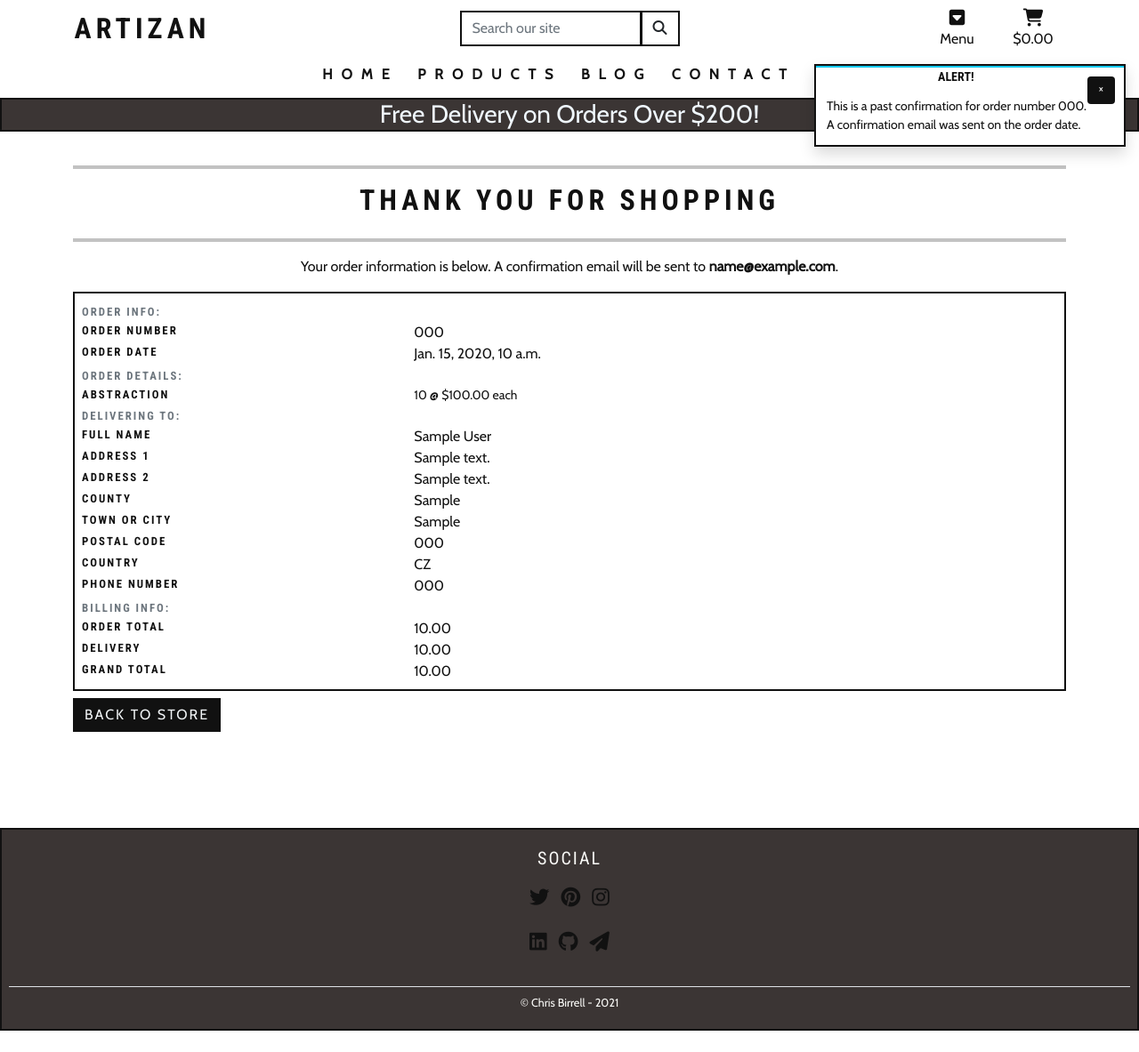
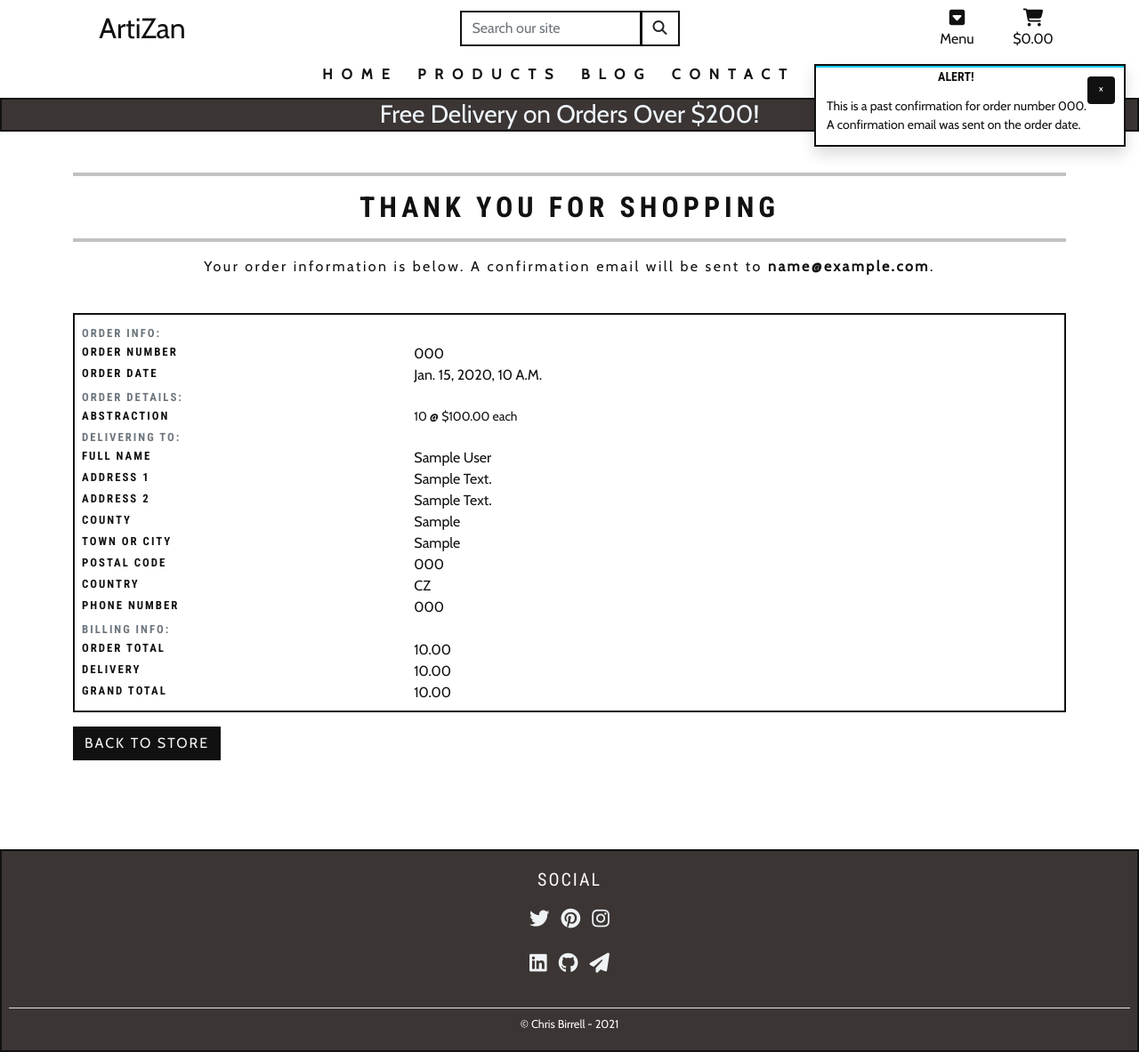
Before and after one commit to Birrellc/Project__artiZan-ms4, a Django app: page /profile/order_history/000 in a window 1280 px wide. Shown: the whole page at 89% size. Before the commit the page ends 1159 px from the top, so only its background shows below. Run offline with Django 3.2, Linux system fonts and the light colour scheme; data comes from the database, SQL or seed files in the repository; tables that the repository leaves empty hold one stand-in row (values such as "Sample post"); some libraries are stand-ins or nearby versions.

Commit message:
Chore: general refactoring sitewide

```diff
--- a/basket/templates/basket/basket.html
+++ b/basket/templates/basket/basket.html
@@ -74,13 +74,13 @@
                     </tr>
                     <tr>
                         <td colspan="5" class="text-right">
-                            <a href="{% url 'products' %}" class="btn cta-btn rounded-0">
+                            <a href="{% url 'products' %}" class="btn cta-btn rounded-0 mt-2">
                                 <span class="icon">
                                     <i class="fas fa-chevron-left"></i>
                                 </span>
                                 <span class="text-uppercase">Keep Shopping</span>
                             </a>
-                            <a href="{% url 'checkout' %}" class="btn cta-btn rounded-0">
+                            <a href="{% url 'checkout' %}" class="btn cta-btn rounded-0 mt-2">
                                 <span class="text-uppercase">Secure Checkout</span>
                                 <span class="icon">
                                     <i class="fas fa-lock"></i>
@@ -94,7 +94,7 @@
             <div class="container">
                 <div class="row">
                     <div class="col-12 text-center">
-                        <p class="mt-4 mb-5">Your basket is empty.</p>
+                        <p class="mt-4 mb-5 subheader-text">Your basket is empty.</p>
                         <a href="{% url 'products' %}" class="btn cta-btn rounded-0">
                             <span class="icon">
                                 <i class="fas fa-chevron-left"></i>
--- a/checkout/templates/checkout/checkout_success.html
+++ b/checkout/templates/checkout/checkout_success.html
@@ -5,23 +5,14 @@
     <link rel="stylesheet" href="{% static 'checkout/css/checkout.css' %}">
 {% endblock %}
 
-{% block page_header %}
-    <div class="container header-container">
-        <div class="row">
-            <div class="col"></div>
-        </div>
-    </div>
-{% endblock %}
-
 {% block content %}
-    <div class="overlay"></div>
     <div class="container">
         <div class="row">
-            <div class="checkout-header text-center col-12">
+            <div class="mt-2 text-center mb-4 col-12">
                 <hr>
-                <h2 class="mt-2 text-center mb-4">Thank You For Shopping</h2>
+                <h2 class="header-text">Thank You For Shopping</h2>
                 <hr>
-                <p>Your order information is below. A confirmation email will be sent to <strong>{{ order.email }}</strong>.</p>
+                <p class="page-text">Your order information is below. A confirmation email will be sent to <strong>{{ order.email }}</strong>.</p>
             </div>
         </div>
 
@@ -29,7 +20,7 @@
             <div class="col-12">
                 <div class="order-confirmation-wrapper p-2 border">
                     <div class="row">
-                        <div class="col">
+                        <div class="col-12">
                             <small class="text-muted checkout-success-text">Order Info:</small>
                         </div>
                     </div>
@@ -39,7 +30,7 @@
                             <p class="mb-0 checkout-success-text">Order Number</p>
                         </div>
                         <div class="col-12 col-md-8 text-md-right">
-                            <p class="mb-0">{{ order.order_number }}</p>
+                            <p class="mb-0 wrap-word">{{ order.order_number }}</p>
                         </div>
                     </div>
 
@@ -48,7 +39,7 @@
                             <p class="mb-0 checkout-success-text">Order Date</p>
                         </div>
                         <div class="col-12 col-md-8 text-md-right">
-                            <p class="mb-0">{{ order.date }}</p>
+                            <p class="mb-0 text-capitalize">{{ order.date }}</p>
                         </div>
                     </div>
 
@@ -82,7 +73,7 @@
                             <p class="mb-0 checkout-success-text">Full Name</p>
                         </div>
                         <div class="col-12 col-md-8 text-md-right">
-                            <p class="mb-0">{{ order.full_name }}</p>
+                            <p class="mb-0 text-capitalize">{{ order.full_name }}</p>
                         </div>
                     </div>
 
@@ -91,7 +82,7 @@
                             <p class="mb-0 checkout-success-text">Address 1</p>
                         </div>
                         <div class="col-12 col-md-8 text-md-right">
-                            <p class="mb-0">{{ order.street_address1 }}</p>
+                            <p class="mb-0 text-capitalize">{{ order.street_address1 }}</p>
                         </div>
                     </div>
 
@@ -101,7 +92,7 @@
                             <p class="mb-0 checkout-success-text">Address 2</p>
                         </div>
                         <div class="col-12 col-md-8 text-md-right">
-                            <p class="mb-0">{{ order.street_address1 }}</p>
+                            <p class="mb-0 text-capitalize">{{ order.street_address1 }}</p>
                         </div>
                     </div>
                     {% endif %}
@@ -112,7 +103,7 @@
                             <p class="mb-0 checkout-success-text">County</p>
                         </div>
                         <div class="col-12 col-md-8 text-md-right">
-                            <p class="mb-0">{{ order.county }}</p>
+                            <p class="mb-0 text-capitalize">{{ order.county }}</p>
                         </div>
                     </div>
                     {% endif %}
@@ -122,7 +113,7 @@
                             <p class="mb-0 checkout-success-text">Town or City</p>
                         </div>
                         <div class="col-12 col-md-8 text-md-right">
-                            <p class="mb-0">{{ order.town_or_city }}</p>
+                            <p class="mb-0 text-capitalize">{{ order.town_or_city }}</p>
                         </div>
                     </div>
 
@@ -132,7 +123,7 @@
                             <p class="mb-0 checkout-success-text">Postal Code</p>
                         </div>
                         <div class="col-12 col-md-8 text-md-right">
-                            <p class="mb-0">{{ order.postcode }}</p>
+                            <p class="mb-0 capitalize">{{ order.postcode }}</p>
                         </div>
                     </div>
                     {% endif %}
@@ -142,7 +133,7 @@
                             <p class="mb-0 checkout-success-text">Country</p>
                         </div>
                         <div class="col-12 col-md-8 text-md-right">
-                            <p class="mb-0">{{ order.country }}</p>
+                            <p class="mb-0 text-capitalize">{{ order.country }}</p>
                         </div>
                     </div>
 
@@ -151,7 +142,7 @@
                             <p class="mb-0 checkout-success-text">Phone Number</p>
                         </div>
                         <div class="col-12 col-md-8 text-md-right">
-                            <p class="mb-0">{{ order.phone_number }}</p>
+                            <p class="mb-0 text-capitalize">{{ order.phone_number }}</p>
                         </div>
                     </div>
 
@@ -192,7 +183,7 @@
         </div>
         <div class="row">
 			<div class="col-12 text-right">
-				<a href="{% url 'products' %}?category=new_arrivals,deals,clearance" class="btn cta-btn rounded-0 my-2">
+				<a href="{% url 'products' %}?category=new_arrivals,deals,clearance" class="btn cta-btn rounded-0 mt-3">
 					<span class="text-uppercase">Back to Store</span>
 				</a>
 			</div>
--- a/contact/templates/contact/contact.html
+++ b/contact/templates/contact/contact.html
@@ -5,12 +5,14 @@
 <div class="container">
     <div class="row">
         <div class="col-12 text-center">
-            <div class="contact-header mt-2 mb-4">
-                <h2>Contact</h2>
+            <div class="mt-2 mb-4">
+                <h2 class="header-text">Contact</h2>
             </div>
         </div>
     </div>
 </div>
+
+<!-- Contact details are filled by the admin panel -->
 
 <div class="container">
     <div class="row">
--- a/products/templates/products/add_product.html
+++ b/products/templates/products/add_product.html
@@ -24,7 +24,7 @@
                             {{ field }}
                         {% endif %}
                     {% endfor %}
-                    <div class="text-right mt-2">
+                    <div class="text-right mt-3">
                         <a class="btn cta-btn rounded-0" href="{% url 'products' %}">Cancel</a>
                         <button class="btn cta-btn rounded-0" type="submit">Add Product</button>
                     </div>
--- a/products/templates/products/edit_product.html
+++ b/products/templates/products/edit_product.html
@@ -22,7 +22,7 @@
                             {{ field }}
                         {% endif %}
                     {% endfor %}
-                    <div class="text-right mt-2">
+                    <div class="text-right mt-3">
                         <a class="btn cta-btn rounded-0" href="{% url 'products' %}">Cancel</a>
                         <button class="btn cta-btn rounded-0" type="submit">Update Product</button>
                     </div>
--- a/profiles/templates/profiles/profile.html
+++ b/profiles/templates/profiles/profile.html
@@ -19,7 +19,7 @@
                 <form class="mt-3" action="{% url 'profile' %}" method="POST" id="profile-update-form">
                     {% csrf_token %}
                     {{ form|crispy }}
-                    <button class="btn cta-btn mt-4 rounded-0 text-uppercase float-right">Update Information</button>
+                    <button class="btn cta-btn mt-3 rounded-0 text-uppercase float-right">Update Information</button>
                 </form>
             </div>
             <div class="col-12 col-lg-6 mt-4 mb-4">
--- a/static/css/base.css
+++ b/static/css/base.css
@@ -47,6 +53,31 @@ hr {
 
 .card {
   border: none !important;
+}
+
+.wrap-word {
+  overflow-wrap: break-word !important;
+}
+
+.header-text {
+  font-size: 2rem;
+  font-weight: 800;
+  letter-spacing: 5px;
+  text-transform: uppercase;
+  font-family: 'Roboto Condensed', sans-serif;
+}
+
+.subheader-text {
+  font-size: 1rem;
+  font-weight: 600;
+  letter-spacing: 2.5px;
+  text-transform: uppercase;
+  font-family: 'Roboto Condensed', sans-serif;
+}
+
+.page-text {
+  font-size: 1rem;
+  letter-spacing: 2.5px;
 }
 
 /* Nav */
@@ -66,24 +97,6 @@ hr {
   font-weight: 800;
 }
 
-.subheader-text {
-  font-size: 1rem;
-  font-weight: 600;
-  letter-spacing: 2.5px;
-  text-transform: uppercase;
-  font-family: 'Roboto Condensed', sans-serif;
-}
-
-/* Home */
-
-.main-header {
-  font-family: 'Roboto Condensed', sans-serif;
-  font-weight: 800;
-  font-size: 2rem;
-  text-transform: uppercase;
-  letter-spacing: 5px;
-}
-
 .main-header-mobile {
   font-family: 'Roboto Condensed', sans-serif;
   font-weight: 800;
@@ -91,9 +104,11 @@ hr {
   text-transform: uppercase;
 }
 
-.page-text {
-  font-size: 1rem;
-  letter-spacing: 2.5px;
+/* Home */
+
+.hero-img {
+  display: flex;
+  align-content: center;
 }
 
 .cta-container {
@@ -128,33 +144,7 @@ hr {
   width: 75%;
 }
 
-.about-header {
-  border-bottom: 2px solid #111;
-  margin-bottom: 20px;
-  font-family: 'Roboto Condensed', sans-serif;
-}
-
-.header-text {
-  font-size: 2rem;
-  font-weight: 800;
-  letter-spacing: 5px;
-  text-transform: uppercase;
-  font-family: 'Roboto Condensed', sans-serif;
-}
-
-.border-bot {
-  border-bottom: 1px solid #111;
-}
-
 /* Store */
-
-.store-header {
-  font-size: 2rem;
-  font-weight: 800;
-  letter-spacing: 5px;
-  text-transform: uppercase;
-  font-family: 'Roboto Condensed', sans-serif;
-}
 
 .products-sub-nav {
   margin-top: 5px;
@@ -225,76 +215,16 @@ hr {
 
 /* Basket */
 
-.basket-header h2 {
-  font-size: 2rem;
-  font-weight: 800;
-  letter-spacing: 5px;
-  text-transform: uppercase;
-  font-family: 'Roboto Condensed', sans-serif;
-}
-
 .remove-item {
   cursor: pointer !important;
 }
 
 /* Checkout */
 
-.checkout-header h2 {
-  font-size: 2rem;
-  font-weight: 800;
-  letter-spacing: 5px;
-  text-transform: uppercase;
-  font-family: 'Roboto Condensed', sans-serif;
-}
-
-.checkout-subheader {
-  font-size: 1rem;
-  font-weight: 600;
-  letter-spacing: 2.5px;
-  text-transform: uppercase;
-  font-family: 'Roboto Condensed', sans-serif;
-}
-
 .checkout-success-text {
   font-size: 0.8rem;
   font-weight: 600;
   letter-spacing: 2px;
-  text-transform: uppercase;
-  font-family: 'Roboto Condensed', sans-serif;
-}
-
-/* Profile */
-
-.profile-header h2 {
-  font-size: 2rem;
-  font-weight: 800;
-  letter-spacing: 5px;
-  text-transform: uppercase;
-  font-family: 'Roboto Condensed', sans-serif;
-}
-
-.profile-subheader {
-  font-size: 1rem;
-  font-weight: 600;
-  letter-spacing: 2.5px;
-  text-transform: uppercase;
-  font-family: 'Roboto Condensed', sans-serif;
-}
-
-/* Add Product Form */
-
-.update-header h2 {
-  font-size: 2rem;
-  font-weight: 800;
-  letter-spacing: 5px;
-  text-transform: uppercase;
-  font-family: 'Roboto Condensed', sans-serif;
-}
-
-.update-subheader {
-  font-size: 1rem;
-  font-weight: 600;
-  letter-spacing: 2.5px;
   text-transform: uppercase;
   font-family: 'Roboto Condensed', sans-serif;
 }
@@ -461,6 +354,10 @@ hr {
   font-size: 1.4rem;
 }
 
+.footer i {
+  color: #f0f3f5
+}
+
 /* All Auth */
 
 .auth-header h2 {
```
Also changed, not shown: other parts of static/css/base.css (+23 -46 lines), blog/templates/blog/blog.html (+4 -6 lines), blog/templates/blog/post_detail.html (+9 -9 lines), checkout/templates/checkout/checkout.html (+16 -16 lines), artizan/settings.py (line endings or trailing spaces).
